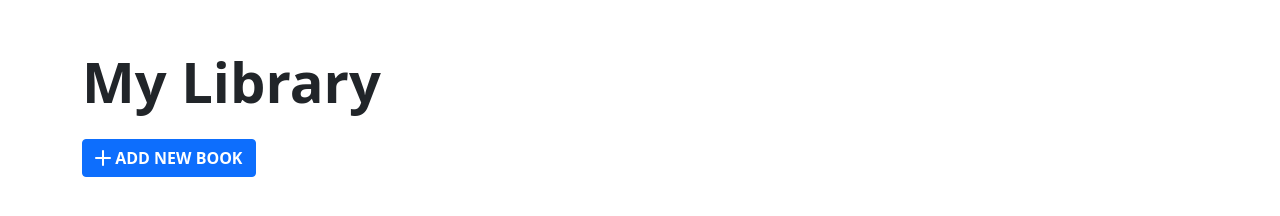
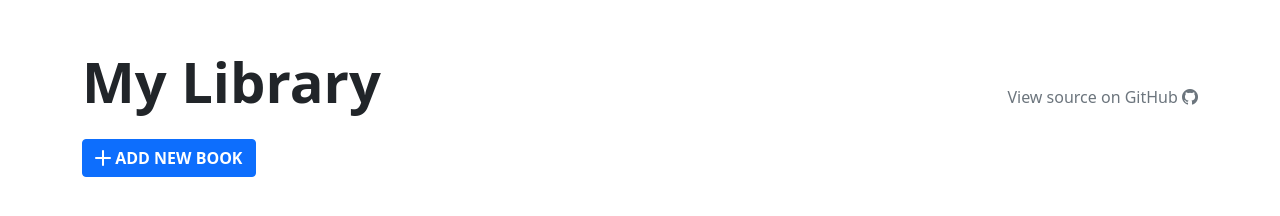
Before and after one commit to Joshua-Flores/library-app, a plain HTML site: page index.html in a window 1280 px wide. Drawn offline with nearby package versions, Linux system fonts and the light colour scheme.

Commit message:
added github link

```diff
--- a/index.html
+++ b/index.html
@@ -26,7 +26,15 @@
   </head>
   <body>
     <div class="container">
-      <h1 class="display-4">My Library</h1>
+      <header>
+        <h1 class="display-4">My Library</h1>
+        <a
+          class="link-secondary"
+          href="https://github.com/Joshua-Flores/library-app"
+          target="_blank"
+          >View source on GitHub <i class="bi bi-github"></i
+        ></a>
+      </header>
       <table class="table table-striped" id="library">
         <thead>
           <tr>
--- a/styles.css
+++ b/styles.css
@@ -14,6 +14,16 @@ h1 {
   font-weight: 700;
 }
 
+header {
+  display: flex;
+  align-items: baseline;
+  justify-content: space-between;
+}
+
+header a {
+  text-decoration: none;
+}
+
 div.container {
   margin-top: 48px;
 }
```
